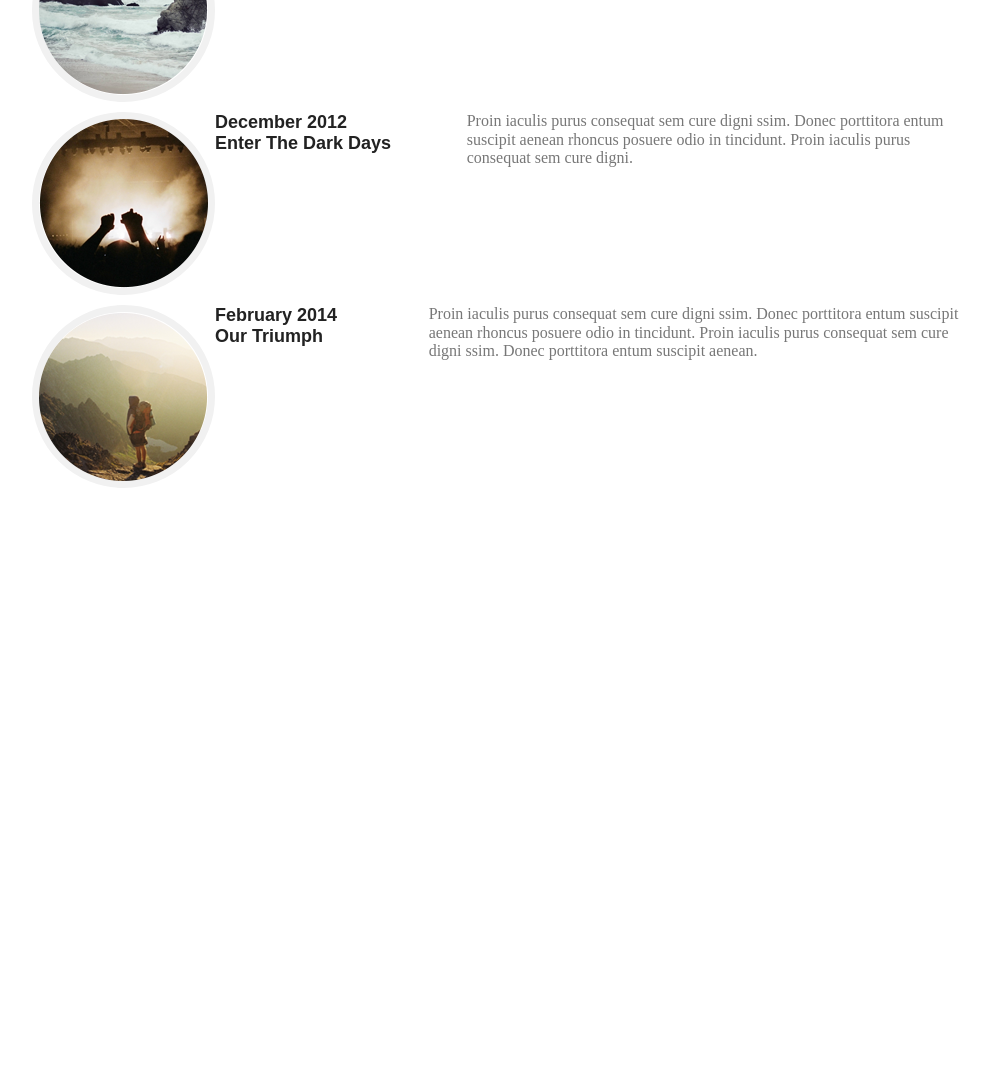
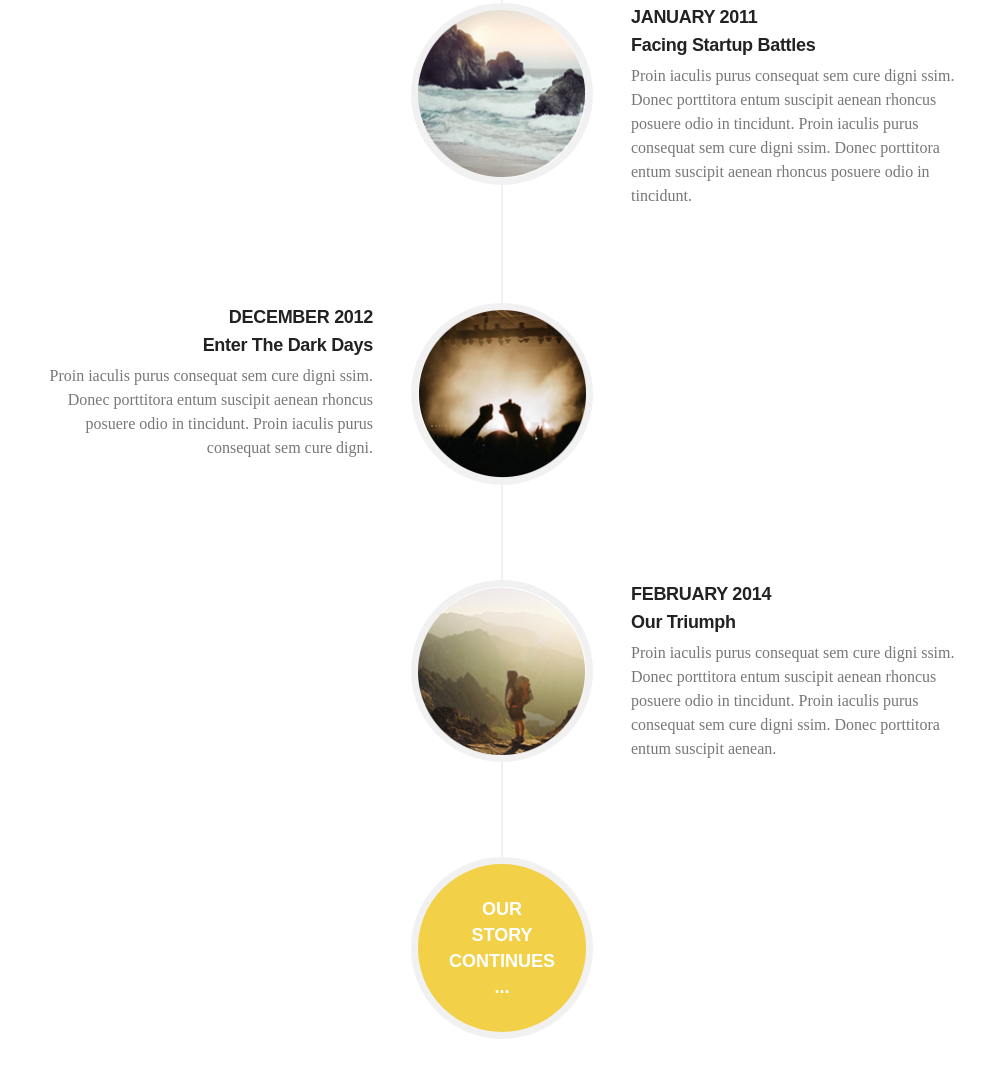
Before and after one commit to ailukyanov/golden.loc, a website: page index.html in a window 1280 px wide. Shown: the part 3055-4133 px from the top of the page, without its empty margins (138-1128 px from the left). Before the commit the page ends 3660 px from the top, so only its background shows below. Drawn offline with Linux system fonts and the light colour scheme.

Commit message:
Create a project

```diff
--- a/index.html
+++ b/index.html
@@ -180,12 +180,13 @@
                 <p>Proin iaculis purus consequat sem cure.</p>
             </div>
             <div class="about__content">
-                <div class="about__item">
+                <div class="about__item about__item--reverse">
                     <div class="about__icon">
-                        <img src="images/about-item1.png">
+                        <img src="images/about-item1.png" alt="">
                     </div>
+                    <div class="about__box">
                         <div class="about__title">
-                        July 2010<br>
+                            JULY 2010<br>
                             Our Humble Beginnings
                         </div>
                         <div class="about__description">
@@ -196,12 +197,14 @@
                             ssim. Donec porttitora entum suscipit.
                         </div>
                     </div>
+                </div>
                 <div class="about__item">
                     <div class="about__icon">
-                        <img src="images/about-item2.png">
+                        <img src="images/about-item2.png" alt="">
                     </div>
+                    <div class="about__box">
                         <div class="about__title">
-                        January 2011<br>
+                            JANUARY 2011<br>
                             Facing Startup Battles
                         </div>
                         <div class="about__description">
@@ -213,12 +216,14 @@
                             rhoncus posuere odio in tincidunt.
                         </div>
                     </div>
-                <div class="about__item">
+                </div>
+                <div class="about__item about__item--reverse">
                     <div class="about__icon">
-                        <img src="images/about-item3.png">
+                        <img src="images/about-item3.png" alt="">
                     </div>
+                    <div class="about__box">
                         <div class="about__title">
-                        December 2012<br>
+                            DECEMBER 2012<br>
                             Enter The Dark Days
                         </div>
                         <div class="about__description">
@@ -228,12 +233,14 @@
                             iaculis purus consequat sem cure digni.
                         </div>
                     </div>
+                </div>
                 <div class="about__item">
                     <div class="about__icon">
-                        <img src="images/about-item4.png">
+                        <img src="images/about-item4.png" alt="">
                     </div>
+                    <div class="about__box">
                         <div class="about__title">
-                        February 2014<br>
+                            FEBRUARY 2014<br>
                             Our Triumph
                         </div>
                         <div class="about__description">
@@ -245,6 +252,15 @@
                         </div>
                     </div>
                 </div>
+                <div class="about__item">
+                    <a href="#" class="about__icon about__icon--btn">
+                        Our<br>
+                        Story<br>
+                        Continues<br>
+                        ...
+                    </a>
+                </div>
+            </div>
         </div>
     </section>
 </body>
--- a/scss/sections/about.scss
+++ b/scss/sections/about.scss
@@ -6,27 +6,92 @@
   &__item {
     position: relative;
     display: flex;
-    margin-bottom: 10px;
+    margin-bottom: 95px;
+    align-items: start;
+    justify-content: center;
+
+    &:before {
+      flex: 1 0 0;
+      content: "";
+    }
+
+    &:after {
+      position: absolute;
+      top: 50%;
+      left: 0;
+      right: 0;
+      width: 2px;
+      height: 220px;
+      margin: auto;
+      background-color: #f1f1f1;
+      content: "";
+    }
+
+    .about__icon {
+      margin: 0 38px;
+    }
+
+    &--reverse {
+      flex-direction: row-reverse;
+
+      .about__box {
+        text-align: right;
+      }
+    }
+
+    &:last-of-type {
+      &:after,
+      &:before {
+        display: none;
+      }
+    }
   }
 
   &__icon {
-    height: 169px;
-    margin: 0 auto;
+    position: relative;
+    flex: 0 0 168px;
     border: 7px solid #f1f1f1;
     border-radius: 50%;
+    font-size: 0;
+    z-index: 5;
 
+    img {
+      max-width: 100%;
+    }
+
+    &--btn {
+      display: flex;
+      align-items: center;
+      justify-content: center;
+      height: 168px;
+      background-color: #f2d048;
+      color: #ffffff;
+      font-weight: bold;
+      text-transform: uppercase;
+      font-size: 18px;
+      line-height: 26px;
+      text-align: center;
+      text-decoration: none;
+    }
   }
 
   &__title {
     font-size: 18px;
     color: #222222;
     font-weight: bold;
-    width: 58%;
+    letter-spacing: -0.3px;
+    line-height: 28px;
+    margin-bottom: 5px;
   }
 
   &__description {
     font-size: 16px;
     color: #777777;
+    line-height: 24px;
     font-family: "Times New Roman", sans-serif;
   }
+
+  &__box {
+    flex: 1 0 0;
+  }
 }
```
Also changed, not shown: css/main.css, css/sections/about.css. Lines whose indentation alone changed are shown as unchanged.
